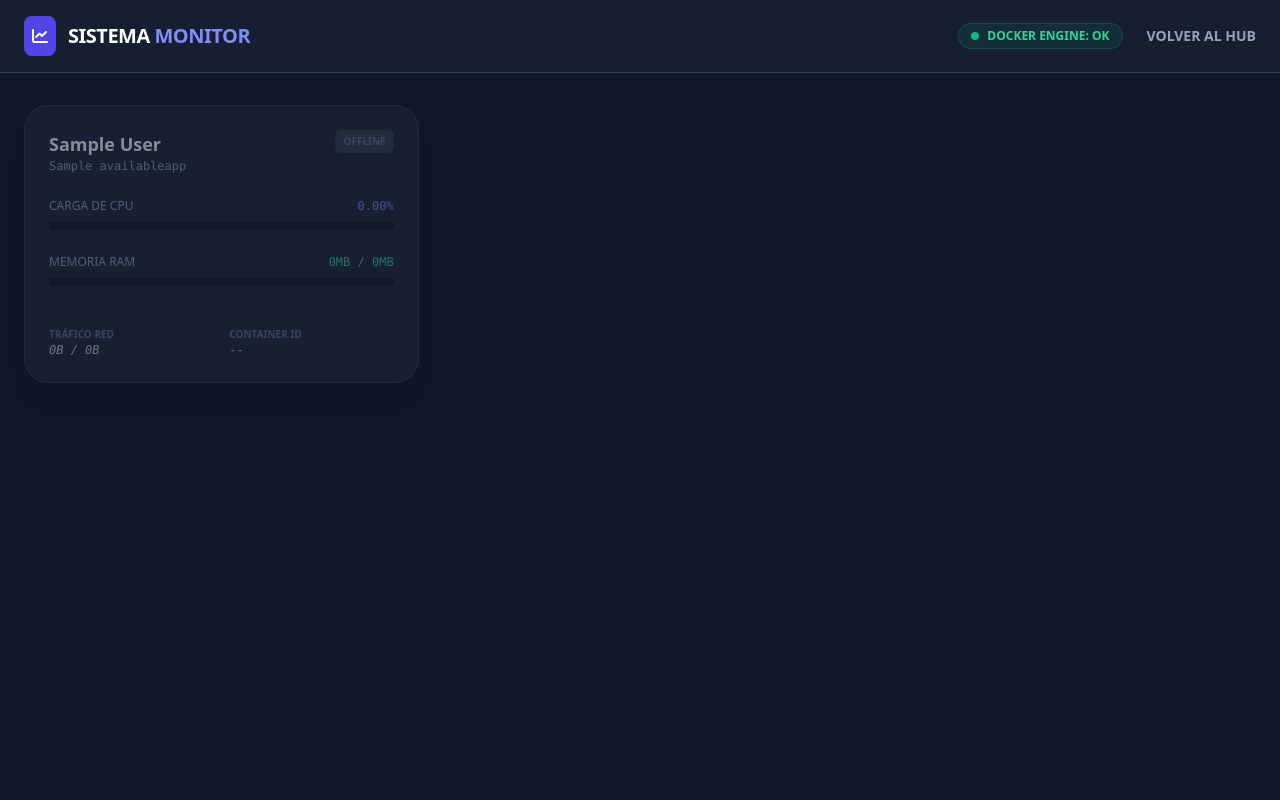
After one commit to queai-project/QueAI, a Django app: page /store/dashboard/ in a window 1280 px wide. The commit adds this page. Run offline with Django 5.2, Linux system fonts and the light colour scheme; tables that the repository leaves empty hold one stand-in row (values such as "Sample post"); some libraries are stand-ins or nearby versions.

Commit message:
Added System Monitor

```diff
--- a/app_store/templates/apps.html
+++ b/app_store/templates/apps.html
@@ -30,6 +30,9 @@
           >
             <i class="fas fa-shopping-cart"></i> Marketplace
           </a>
+          <a href="{% url 'stats_dashboard' %}" class="bg-slate-100 text-slate-600 px-4 py-2 rounded-xl text-xs font-black uppercase tracking-widest hover:bg-indigo-600 hover:text-white transition-all flex items-center gap-2">
+    <i class="fas fa-microchip"></i> Monitoreo
+</a>
         </div>
         <div class="flex items-center gap-4 text-sm font-medium">
           <span class="text-slate-400"
--- /dev/null
+++ b/app_store/templates/stats_dashboard.html
@@ -0,0 +1,161 @@
+<!DOCTYPE html>
+<html lang="es">
+<head>
+    <meta charset="UTF-8">
+    <title>Dashboard de Monitoreo - QueAI</title>
+    <script src="https://cdn.tailwindcss.com"></script>
+    <link href="https://cdnjs.cloudflare.com/ajax/libs/font-awesome/6.4.0/css/all.min.css" rel="stylesheet">
+</head>
+<body class="bg-slate-900 min-h-screen text-slate-200">
+    <nav class="bg-slate-800/50 border-b border-slate-700 py-4 mb-8 sticky top-0 z-40 backdrop-blur-md">
+        <div class="max-w-7xl mx-auto px-6 flex justify-between items-center">
+            <div class="flex items-center gap-3">
+                <a href="{% url 'get_apps' %}" class="bg-indigo-600 p-2 rounded-lg text-white"><i class="fas fa-chart-line"></i></a>
+                <h1 class="text-xl font-black tracking-tight text-white">SISTEMA <span class="text-indigo-400">MONITOR</span></h1>
+            </div>
+            <div class="flex items-center gap-6">
+                <div id="global-status" class="text-xs font-bold px-3 py-1 bg-emerald-500/10 text-emerald-400 rounded-full border border-emerald-500/20 flex items-center gap-2">
+                    <span class="relative flex h-2 w-2">
+                        <span class="animate-ping absolute inline-flex h-full w-full rounded-full bg-emerald-400 opacity-75"></span>
+                        <span class="relative inline-flex rounded-full h-2 w-2 bg-emerald-500"></span>
+                    </span>
+                    DOCKER ENGINE: OK
+                </div>
+                <a href="{% url 'get_apps' %}" class="text-slate-400 hover:text-white font-bold text-sm">VOLVER AL HUB</a>
+            </div>
+        </div>
+    </nav>
+
+    <div class="max-w-7xl mx-auto px-6">
+        <div class="grid grid-cols-1 md:grid-cols-2 lg:grid-cols-3 gap-6" id="stats-grid">
+            {% for app in apps %}
+            <div id="card-{{ app.folder_name }}" class="bg-slate-800 border border-slate-700 rounded-3xl p-6 transition-all opacity-50 shadow-xl">
+                <div class="flex justify-between items-start mb-6">
+                    <div>
+                        <h3 class="text-lg font-bold text-white">{{ app.display_name }}</h3>
+                        <p class="text-xs text-slate-400 font-mono">{{ app.folder_name }}</p>
+                    </div>
+                    <div id="status-tag-{{ app.folder_name }}" class="px-2 py-1 rounded-md text-[10px] font-black bg-slate-700 text-slate-500 uppercase">
+                        OFFLINE
+                    </div>
+                </div>
+
+                <div class="space-y-6">
+                    <div>
+                        <div class="flex justify-between text-xs mb-2">
+                            <span class="text-slate-400">CARGA DE CPU</span>
+                            <span id="cpu-text-{{ app.folder_name }}" class="font-mono text-indigo-400">0.00%</span>
+                        </div>
+                        <div class="w-full bg-slate-900 h-2 rounded-full overflow-hidden">
+                            <div id="cpu-bar-{{ app.folder_name }}" class="bg-indigo-500 h-full transition-all duration-700 w-0"></div>
+                        </div>
+                    </div>
+
+                    <div>
+                        <div class="flex justify-between text-xs mb-2">
+                            <span class="text-slate-400">MEMORIA RAM</span>
+                            <span id="ram-text-{{ app.folder_name }}" class="font-mono text-emerald-400">0MB / 0MB</span>
+                        </div>
+                        <div class="w-full bg-slate-900 h-2 rounded-full overflow-hidden">
+                            <div id="ram-bar-{{ app.folder_name }}" class="bg-emerald-500 h-full transition-all duration-700 w-0"></div>
+                        </div>
+                    </div>
+
+                    <div class="grid grid-cols-2 gap-4 pt-4 border-t border-slate-700/50">
+                        <div>
+                            <p class="text-[10px] text-slate-500 font-bold uppercase">Tráfico Red</p>
+                            <p id="net-text-{{ app.folder_name }}" class="text-xs font-mono text-slate-300 italic">0B / 0B</p>
+                        </div>
+                        <div>
+                            <p class="text-[10px] text-slate-500 font-bold uppercase">Container ID</p>
+                            <p id="id-text-{{ app.folder_name }}" class="text-xs font-mono text-slate-300">--</p>
+                        </div>
+                    </div>
+                </div>
+            </div>
+            {% endfor %}
+        </div>
+    </div>
+
+    {{ apps_folders|json_script:"apps-data" }}
+
+{{ apps_folders|json_script:"apps-data" }}
+
+<script>
+    function parseMem(memStr) {
+        if (!memStr) return 0;
+        const val = parseFloat(memStr);
+        if (memStr.includes('GiB')) return val * 1024;
+        if (memStr.includes('KiB')) return val / 1024;
+        return val;
+    }
+
+    async function fetchStats(folder) {
+        try {
+            console.log(`[DEBUG] Solicitando stats para: ${folder}`);
+            const response = await fetch(`/store/stats/${folder}/`);
+            const data = await response.json();
+
+            const card = document.getElementById(`card-${folder}`);
+            const statusTag = document.getElementById(`status-tag-${folder}`);
+
+            if (data.status === "ok" && data.stats && data.stats.length > 0) {
+                const stats = data.stats[0];
+                console.log(`[DEBUG] Datos recibidos para ${folder}:`, stats);
+
+                card.classList.remove("opacity-50");
+                statusTag.className = "px-2 py-1 rounded-md text-[10px] font-black bg-emerald-500/10 text-emerald-400 border border-emerald-500/20 uppercase";
+                statusTag.textContent = "RUNNING";
+
+                // CPU
+                const cpuPerc = parseFloat(stats.cpu.replace("%", "")) || 0;
+                document.getElementById(`cpu-text-${folder}`).textContent = stats.cpu;
+                document.getElementById(`cpu-bar-${folder}`).style.width = `${Math.min(cpuPerc, 100)}%`;
+
+                // RAM
+                document.getElementById(`ram-text-${folder}`).textContent = stats.mem;
+                const memParts = stats.mem.split(" / ");
+                if (memParts.length === 2) {
+                    const used = parseMem(memParts[0]);
+                    const limit = parseMem(memParts[1]);
+                    const perc = (used / limit) * 100;
+                    document.getElementById(`ram-bar-${folder}`).style.width = `${Math.min(perc, 100)}%`;
+                }
+
+                document.getElementById(`net-text-${folder}`).textContent = stats.net;
+                document.getElementById(`id-text-${folder}`).textContent = stats.id;
+            } else {
+                console.warn(`[WARN] ${folder} está Offline o no devolvió stats.`);
+                card.classList.add("opacity-50");
+                statusTag.className = "px-2 py-1 rounded-md text-[10px] font-black bg-slate-700 text-slate-500 uppercase";
+                statusTag.textContent = "OFFLINE";
+                document.getElementById(`cpu-bar-${folder}`).style.width = "0%";
+                document.getElementById(`ram-bar-${folder}`).style.width = "0%";
+            }
+        } catch (error) {
+            console.error(`[ERROR] Error crítico en fetch para ${folder}:`, error);
+        }
+    }
+
+    // Esperar a que el DOM esté listo
+    window.onload = () => {
+        const dataNode = document.getElementById("apps-data");
+        if (!dataNode) {
+            console.error("[ERROR] No se encontró el elemento apps-data. ¿Olvidaste la etiqueta json_script?");
+            return;
+        }
+
+        const appFolders = JSON.parse(dataNode.textContent);
+        console.log("[INFO] Apps a monitorear:", appFolders);
+
+        const refreshAll = () => {
+            appFolders.forEach(folder => fetchStats(folder));
+        };
+
+        // Ejecutar cada 3 segundos
+        setInterval(refreshAll, 3000);
+        refreshAll();
+    };
+</script>
+</body>
+</html>
--- a/app_store/urls.py
+++ b/app_store/urls.py
@@ -14,5 +14,6 @@ urlpatterns = [
     path('save_env/', views.save_env_config, name='save_env_config'),
     path('marketplace/', views.marketplace, name='marketplace'),
     path('download/', views.download_plugin, name='download_plugin'),
-
+    path('stats/<str:folder_name>/', views.app_stats, name='app_stats'),
+    path('dashboard/', views.stats_dashboard, name='stats_dashboard'),
 ]
--- a/app_store/views.py
+++ b/app_store/views.py
@@ -276,3 +276,54 @@ def download_plugin(request):
         messages.error(request, f"Error al descargar desde GitHub: {str(e)}")
 
     return redirect("get_apps") # Vamos a la lista local para que lo instale
+
+
+import subprocess
+import json
+from django.shortcuts import render
+from django.http import JsonResponse
+from .models import AvailableApp # Asegúrate de que el nombre del modelo sea correcto
+
+def app_stats(request, folder_name):
+    """Obtiene métricas de CPU y RAM de los contenedores de una app específica."""
+    try:
+        # 1. Buscamos los contenedores que pertenecen a este proyecto
+        cmd_ids = [
+            "docker", "ps",
+            "--filter", f"label=com.docker.compose.project={folder_name}",
+            "--format", "{{.ID}}"
+        ]
+        res_ids = subprocess.run(cmd_ids, capture_output=True, text=True)
+        container_ids = res_ids.stdout.strip().split('\n')
+
+        # Si no hay contenedores, devolvemos error silencioso para el JS
+        if not container_ids or container_ids == ['']:
+            return JsonResponse({"status": "error", "message": "No containers found"})
+
+        # 2. Obtenemos las stats
+        cmd_stats = [
+            "docker", "stats", "--no-stream",
+            "--format", '{"id":"{{.ID}}","cpu":"{{.CPUPerc}}","mem":"{{.MemUsage}}","net":"{{.NetIO}}"}'
+        ] + container_ids
+
+        res_stats = subprocess.run(cmd_stats, capture_output=True, text=True)
+
+        raw_lines = res_stats.stdout.strip().split('\n')
+        # Limpiamos líneas vacías para evitar errores de JSON
+        stats_data = [json.loads(line) for line in raw_lines if line.strip()]
+
+        return JsonResponse({"status": "ok", "stats": stats_data})
+    except Exception as e:
+        return JsonResponse({"status": "error", "message": str(e)})
+
+def stats_dashboard(request):
+    """Renderiza la página de monitoreo pasando los datos limpios."""
+    # Filtramos las apps instaladas
+    apps = AvailableApp.objects.filter(is_installed=True)
+    # Lista de nombres de carpetas para el JavaScript
+    apps_folders = list(apps.values_list('folder_name', flat=True))
+
+    return render(request, "stats_dashboard.html", {
+        "apps": apps,
+        "apps_folders": apps_folders
+    })
```
